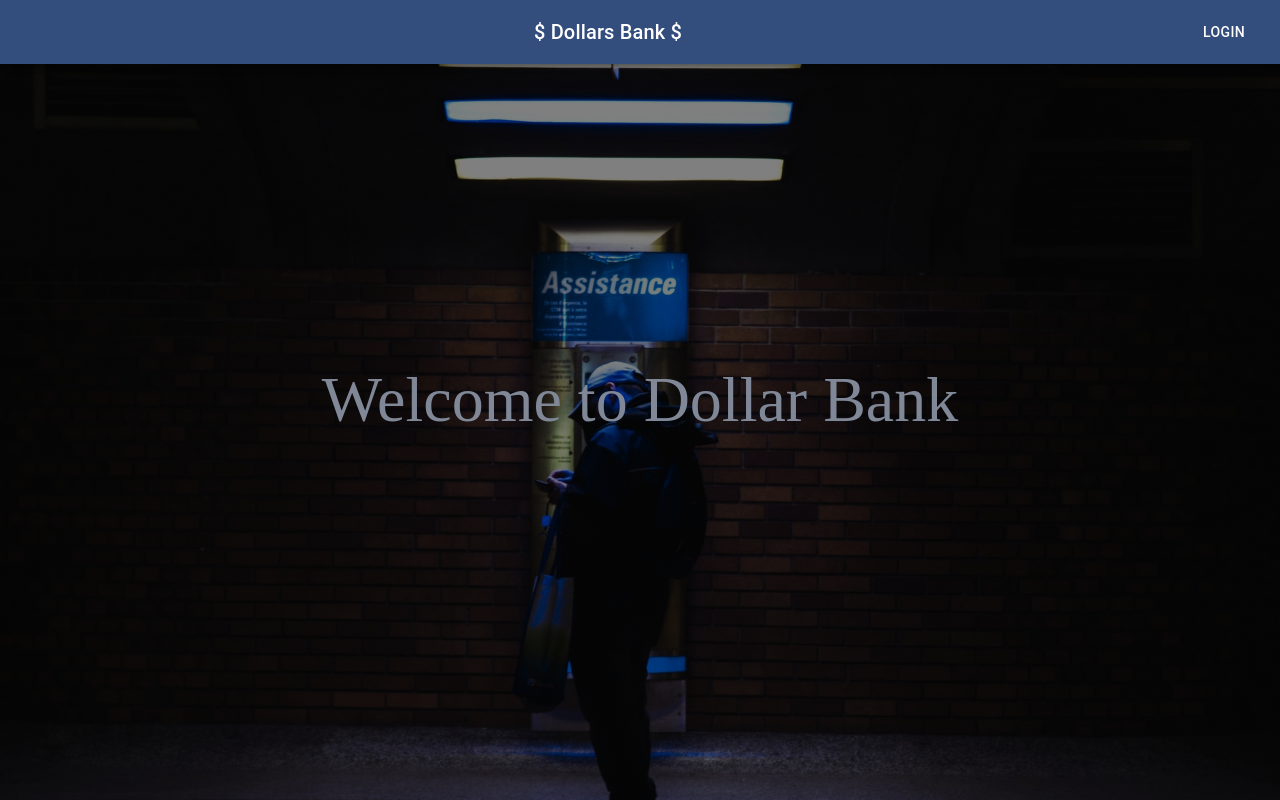
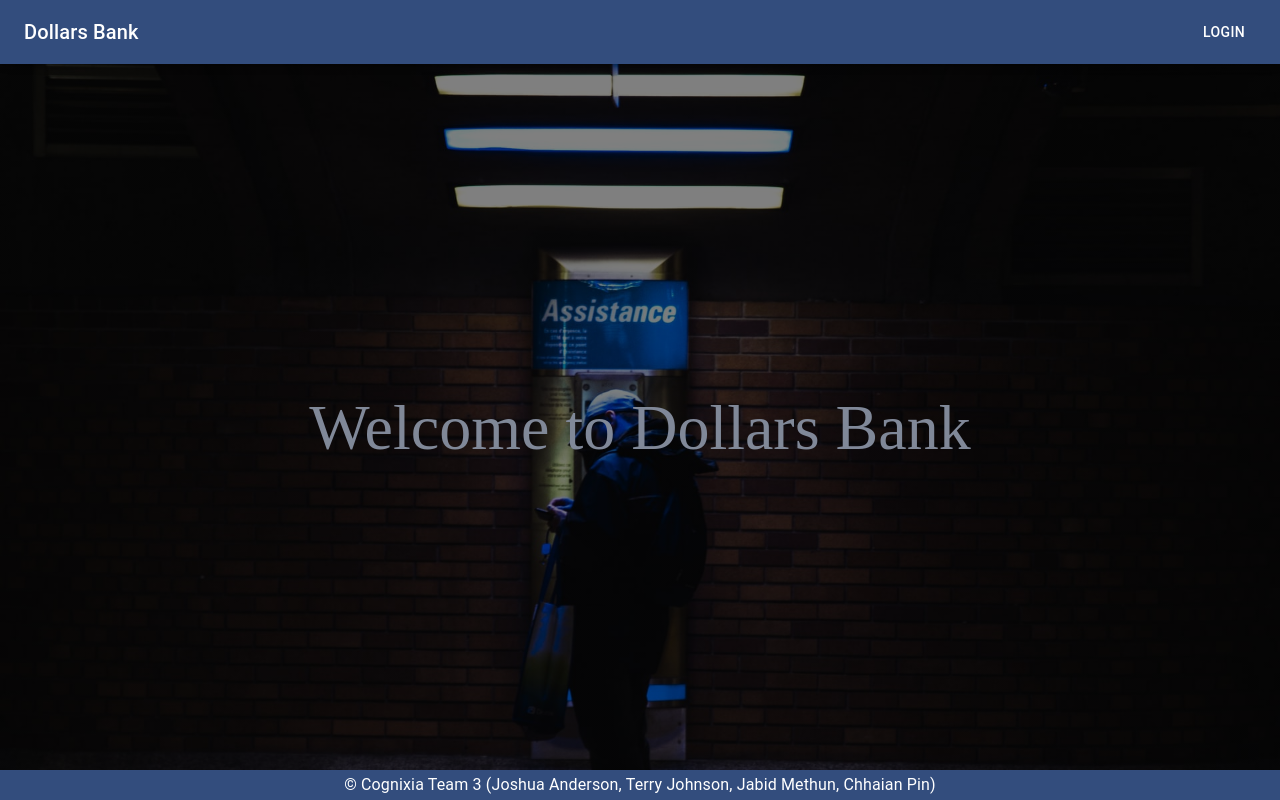
Before and after one commit to kb2shy/Team3-DollarsBank, a React (Create React App) app: page / in a window 1280 px wide. Built offline with nearby package versions, Linux system fonts and the light colour scheme.

Commit message:
Created and added Footer component to App

```diff
--- a/src/App.js
+++ b/src/App.js
@@ -1,15 +1,35 @@
-import React from 'react';
+import React, { useState } from 'react';
 import './App.css';
+import { makeStyles } from '@material-ui/core/styles';
+import Box from '@material-ui/core/Box';
 
+// components
+import Footer from './Footer';
+import Landing from './Landing';
 import MenuBar from './MenuBar';
-import Landing from './Landing';
+
+const useStyles = makeStyles(theme => ({
+  root: {
+    flexGrow: 1
+  },
+  display: {
+    marginTop: "56px"
+  }
+}))
 
 function App() {
+  const classes = useStyles();
+
+  const [user, setUser] = useState({})
+
   return (
-    <div className="App">
-      <MenuBar />
-      <Landing />
-    </div>
+    <Box className={classes.root}>
+      <MenuBar user={user}/>
+      <Box className={classes.display}>
+        <Landing />
+      </Box>
+      <Footer />
+    </Box>
   );
 }
 
--- /dev/null
+++ b/src/Footer.js
@@ -0,0 +1,33 @@
+import React from 'react';
+import { makeStyles } from '@material-ui/core/styles';
+import Box from '@material-ui/core/Box';
+import Typography from '@material-ui/core/Typography';
+
+const useStyles = makeStyles(theme => ({
+    footer: {
+        backgroundColor: theme.palette.secondary.main,
+        bottom: "0px",
+        color: "#fff",
+        display: "flex",
+        alignItems: "center",
+        justifyContent: "center",
+        height: "30px",
+        width: "100vw",
+        position: "fixed"
+    }
+}))
+
+const Footer = () => {
+
+    const classes = useStyles();
+
+    return (
+        <Box className={classes.footer}>
+            <Typography>
+                © Cognixia Team 3 (Joshua Anderson, Terry Johnson, Jabid Methun, Chhaian Pin)
+            </Typography>
+        </Box>
+    )
+}
+
+export default Footer;
--- a/src/Landing.js
+++ b/src/Landing.js
@@ -5,7 +5,7 @@ import { Box } from "@material-ui/core";
 const useStyles = makeStyles((theme) => ({
     landing: {
         backgroundImage: `linear-gradient(rgba(0,0,0,0.5), rgba(0,0,0,0.5)), url('/landing.jpg')`,
-        height: "800px",
+        height: "calc(100vh - 56px)",
         backgroundPosition: "center",
         backgroundRepeat: "no-repeat",
         backgroundSize: "cover",
@@ -26,7 +26,7 @@ const Landing = (props) => {
 
     return (
         <Box className={classes.landing}>
-            <Box className={classes.title}>Welcome to Dollar Bank</Box>
+            <Box className={classes.title}>Welcome to Dollars Bank</Box>
         </Box>
     )
 
--- a/src/MenuBar.js
+++ b/src/MenuBar.js
@@ -1,7 +1,7 @@
 import React from 'react';
 import { makeStyles } from '@material-ui/core/styles';
 import { AppBar, Toolbar, Typography, Button, IconButton} from '@material-ui/core';
-import MenuIcon from '@material-ui/icons/Menu';
+// import MenuIcon from '@material-ui/icons/Menu';
 
 const useStyles = makeStyles(theme => ({
 	root: {
@@ -30,7 +30,7 @@ const MenuBar = (props) => {
 						<MenuIcon />
 					</IconButton> */}
 					<Typography variant="h6" className={classes.title}>
-						$ Dollars Bank $
+						Dollars Bank
 					</Typography>
 					<Button color="inherit">Login</Button>
 				</Toolbar>
```
